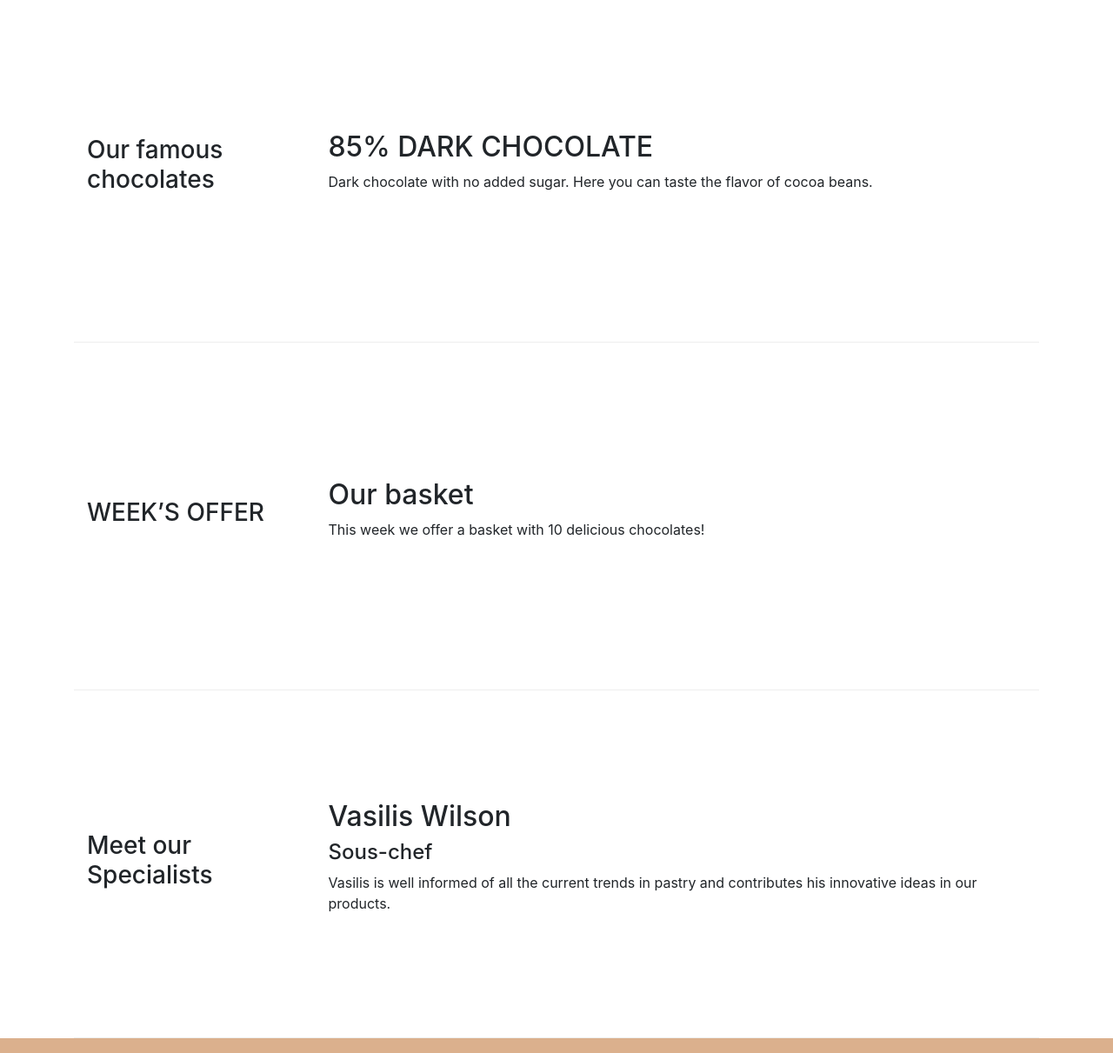
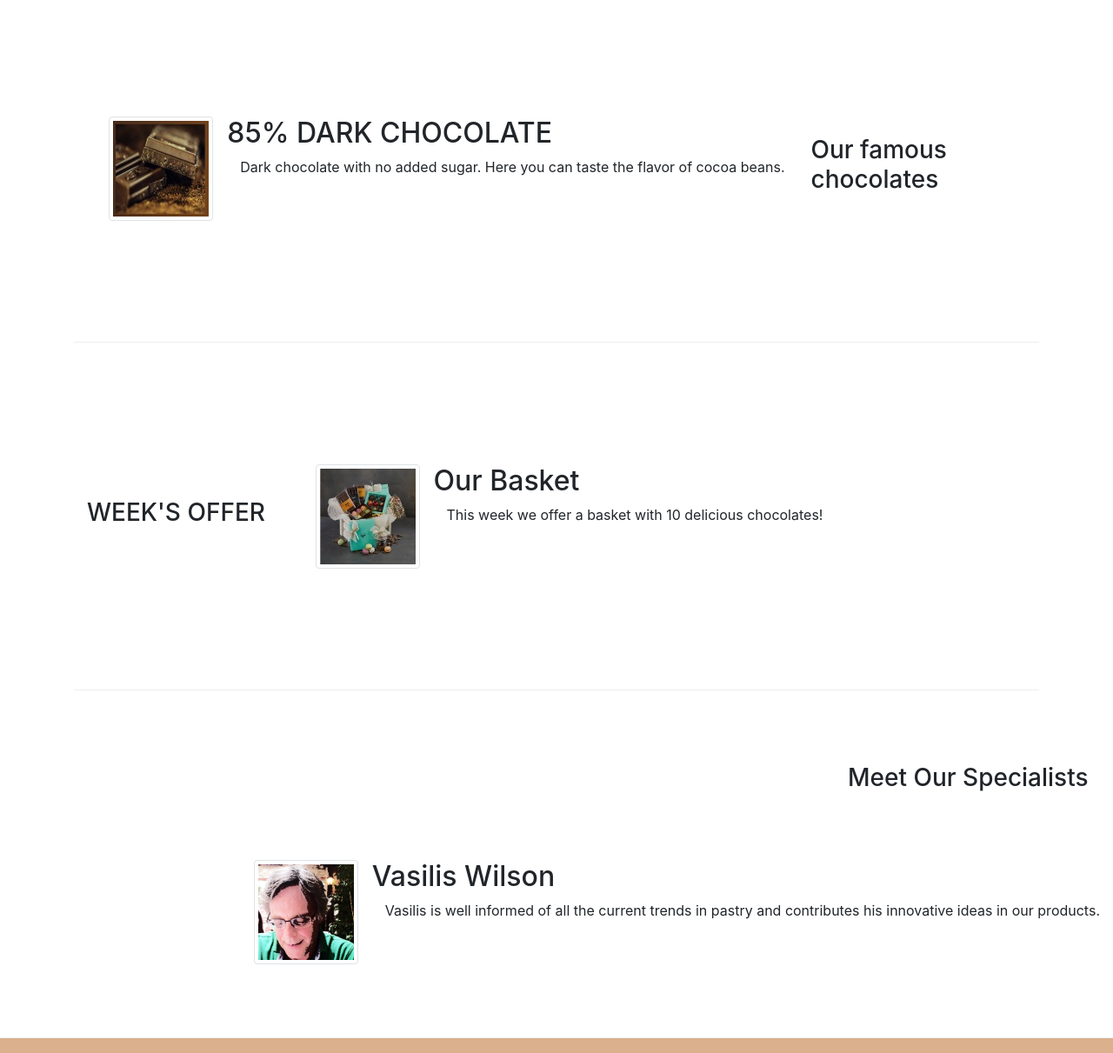
Before and after one commit to FilipC93/Le-Chocolat, a plain HTML site: page index.html in a window 1280 px wide. Shown: the part 340-1551 px from the top of the page at 87% size. Drawn offline with nearby package versions, Linux system fonts and the light colour scheme.

Commit message:
Images and Media

```diff
--- a/css/styles.css
+++ b/css/styles.css
@@ -32,3 +32,6 @@
             .table .thead-dark th {color :floralwhite;
               background-color: #6E3F19;}
             tr:hover {background-color:#dbb08db0 !important}
+            .bg-secondary {
+              background-color: #6E3F19!important;
+          }
--- a/index.html
+++ b/index.html
@@ -16,7 +16,7 @@
 <body>
     <nav class="navbar navbar-expand-md navbar-light bg-light fixed-top ">
         <div class="container">
-            <a class="navbar-brand" href="./index.html">Le Chocolat</a>
+            <a class="navbar-brand" href="./index.html"><img src="images/logo.png" height="40" width="54"></a>
 
             <button class="navbar-toggler" type="button" data-toggle="collapse" data-target="#Navbar">
                 <span class="navbar-toggler-icon"></span>
@@ -45,47 +45,60 @@
                         recipes. Our creations will travel you in the chocolate world!</p>
                 </div>
                 <div class="col col-sm">
+                    <img src="images/logo.png" class="img-fluid">
                 </div>
             </div>
         </div>
     </header>
 
     <div class="container">
-        <div class="row row-content align-items-center">
+        <div class="row row-content align-items-center flex-row-reverse">
             <div class="col-sm-4 col-md-3">
                 <h3>Our famous chocolates</h3>
             </div>
-            <div class="col-sm col-md">
-                <h2>85% DARK CHOCOLATE</h2>
-                <p class=".d-none .d-sm-block">Dark chocolate with no added sugar. Here you can taste the flavor of
-                    cocoa beans.</p>
+            <div class="media">
+                <img class="d-flex mr-3 img-thumbnail align-self-center" src="images/dark85.jpg"
+                    alt="85% DARK CHOCOLATE">
+                <div class="media-body">
+                    <h2 class="mt-0">85% DARK CHOCOLATE</h2>
+                    <p class="col d-none d-md-block">Dark chocolate with no added sugar.
+                        Here you can taste the flavor of cocoa beans.</p>
+                </div>
+            </div>
         </div>
     </div>
 
 
-        <div class="row row-content align-items-center">
+    <div class="container">
+        <div class="row align-items-center row-content">
             <div class="col-sm-4 col-md-3">
-                <h3>WEEK’S OFFER</h3>
+                <h3>WEEK'S OFFER</h3>
             </div>
-            <div class="col-sm col-md">
-                <h2>Our basket</h2>
-                <p class=".d-none .d-sm-block">This week we offer a basket with 10 delicious chocolates! </p>
+            <div class="media">
+                <img class="d-flex mr-3 img-thumbnail align-self-center" src="images/promotion.jpg" alt="week's offer">
+                <div class="media-body">
+                    <h2 class="mt-0">Our Basket</h2>
+                    <p class="col d-none d-md-block">This week we offer a basket with 10 delicious chocolates!</p>
+                </div>
+            </div>
         </div>
     </div>
 
-        <div class="row row-content align-items-center">
+    <div class="row align-items-center row-content flex-row-reverse">
         <div class="col-sm-4 col-md-3">
-                <h3>Meet our Specialists</h3>
+            <h3>Meet Our Specialists</h3>
         </div>
-            <div class="col-sm col-md">
-                <h2>Vasilis Wilson </h2>
-                <h4>Sous-chef</h4>
-                <p class=".d-none .d-sm-block">Vasilis is well informed of all the current trends in pastry and
-                    contributes his innovative ideas in
-                    our products.</p>
+        <div class="media">
+            <img class="d-flex mr-3 img-thumbnail align-self-center" src="images/cartoonVasilis.png"
+                alt="Vasilis Wilson">
+            <div class="media-body">
+                <h2 class="mt-0">Vasilis Wilson</h2>
+                <p class="col d-none d-md-block">Vasilis is well informed of all the current
+                    trends in pastry and contributes his innovative ideas in our products.</p>
             </div>
         </div>
     </div>
+
 
     <footer class="footer">
         <div class="container">
```
Also changed, not shown: aboutus.html (+2 -1 lines), images/cartoonVasilis.png (added), images/dark85.jpg (added), images/logo.png (added), images/promotion.jpg (added). Lines whose indentation alone changed are shown as unchanged.
